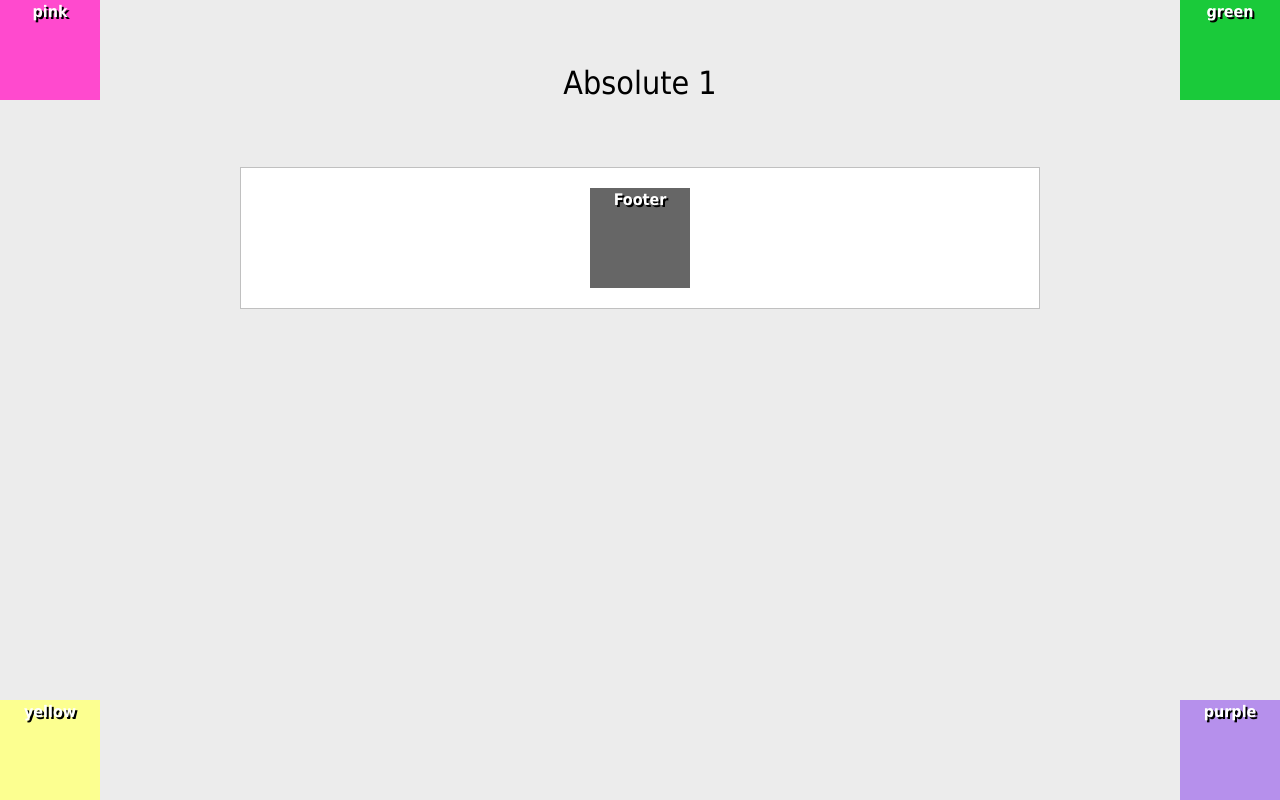
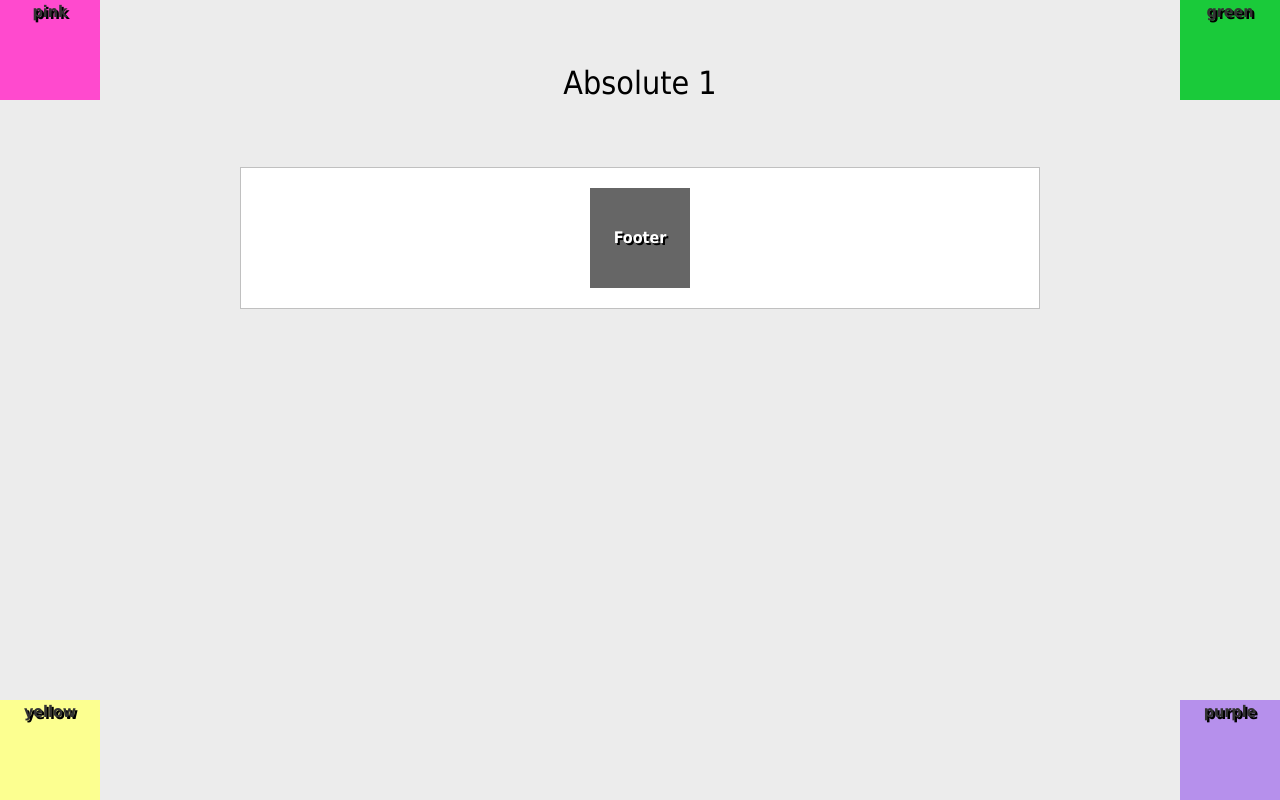
Before and after one commit to fungicide808/ifsc-1310, a plain HTML site: page positioning assignments/abosul 1.html in a window 1280 px wide. Drawn offline with Linux system fonts and the light colour scheme.

Commit message:
Update abosul 1.html

```diff
--- a/positioning assignments/abosul 1.html
+++ b/positioning assignments/abosul 1.html
@@ -20,7 +20,7 @@
       background-color: #ECECEC;
       font-weight: bold;
       font-family: Tahoma, Geneva, sans-serif;
-      color: #FFF;
+      color: #333; /* Changed to dark color for readability */
       text-align: center;
       line-height: 24px;
     }
@@ -34,45 +34,44 @@
     }
     #pink {
       background-color: #ff4ace;
-      width: 100px;x;
+      width: 100px;
       height: 100px;
-      position:absolute;
-      left:0;
-      top:0;
-
+      position: absolute;
+      left: 0;
+      top: 0;
     }
     #green {
       background-color: #1aca3a;
-      width: 100px;x;
+      width: 100px;
       height: 100px;
-      position:absolute;
-      right:0;
-      top:0;
-
+      position: absolute;
+      right: 0;
+      top: 0;
     }
     #yellow {
       background-color: #fcff90;
-      width: 100px;x;
+      width: 100px;
       height: 100px;
-      position:absolute;
-      left:0;
-      bottom:0;
-
+      position: absolute;
+      left: 0;
+      bottom: 0;
     }
     #purple {
       background-color: #b690ec;
-      width: 100px;x;
+      width: 100px;
       height: 100px;
-      position:absolute;
-      right:0;
-      bottom:0;
-
+      position: absolute;
+      right: 0;
+      bottom: 0;
     }
     #footer {
       background-color: #666;
-      margin:20px auto;
-      width: 100px;x;
+      color: #FFF;
+      margin: 20px auto;
+      width: 100px;
       height: 100px;
+      text-align: center;
+      line-height: 100px;
     }
     h1 {
       color: #000;
```
